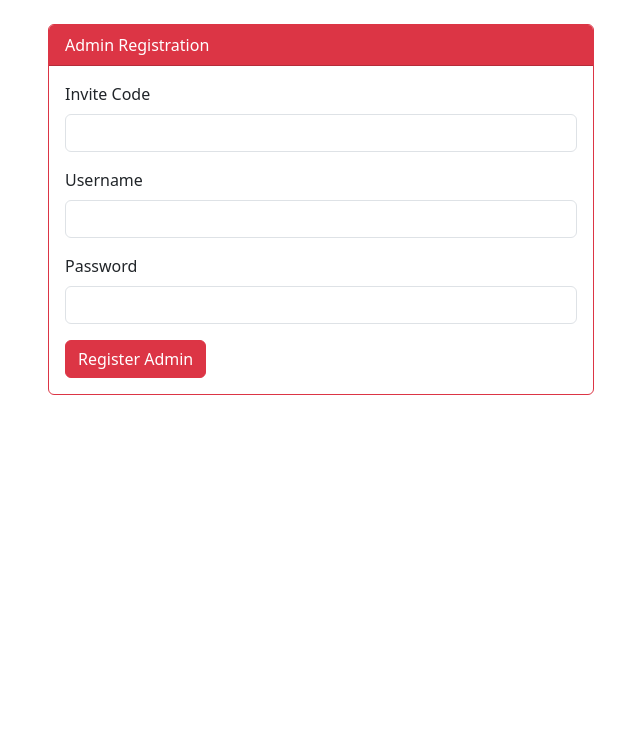
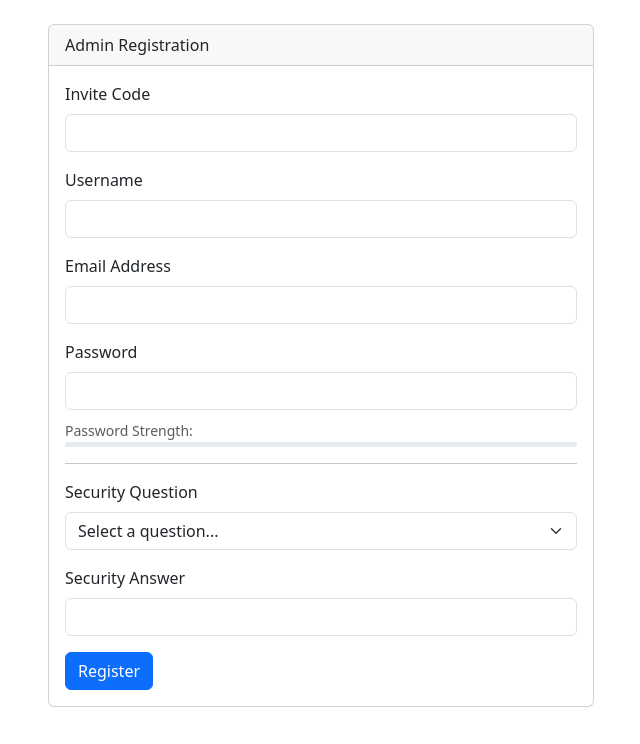
Before and after one commit to arm00pv/pray, a Flask app: page /admins/register in a window 1280 px wide. Shown: the part 56-800 px from the top of the page, without its empty margins (319-959 px from the left). Run offline with Flask 3, Linux system fonts and the light colour scheme.

Commit message:
Enhance security, recovery flow, blocking logic, and translations

```diff
--- a/models.py
+++ b/models.py
@@ -63,13 +63,15 @@ class User(UserMixin, db.Model):
 
 class BlockedUser(db.Model):
     id = db.Column(db.Integer, primary_key=True)
-    email = db.Column(db.String(150), unique=True, nullable=False)
+    email = db.Column(db.String(150), unique=True, nullable=True) # Nullable if blocking by ID only
+    user_id = db.Column(db.Integer, nullable=True) # Block by ID
     reason = db.Column(db.String(255), nullable=True)
     created_at = db.Column(db.DateTime, default=lambda: datetime.now(timezone.utc))
 
 class Admin(UserMixin, db.Model):
     id = db.Column(db.Integer, primary_key=True)
     username = db.Column(db.String(150), unique=True, nullable=False)
+    email = db.Column(db.String(150), unique=True, nullable=True)
     password_hash = db.Column(db.String(255), nullable=False)
     created_at = db.Column(db.DateTime, default=lambda: datetime.now(timezone.utc))
     security_question = db.Column(db.String(255), nullable=True)
--- a/routes/admin_auth_routes.py
+++ b/routes/admin_auth_routes.py
@@ -2,6 +2,9 @@ from flask import Blueprint, render_template, redirect, url_for, flash, request
 from flask_login import login_user, logout_user, login_required, current_user
 from models import Admin, AdminInvite
 from extensions import db, bcrypt
+from utils import validate_password_strength
+import uuid
+from datetime import datetime, timedelta
 
 admin_auth_bp = Blueprint('admin_auth', __name__, url_prefix='/admins')
 
@@ -17,12 +20,72 @@ def login():
         flash('Invalid admin credentials')
     return render_template('admin_login.html')
 
+@admin_auth_bp.route('/forgot-password', methods=['GET', 'POST'])
+def forgot_password():
+    if request.method == 'POST':
+        username = request.form.get('username')
+        admin = Admin.query.filter_by(username=username).first()
+        if admin:
+            return render_template('answer_security_question.html', user_id=admin.id, question=admin.security_question, is_admin=True)
+        else:
+            flash('Admin username not found.')
+    return render_template('forgot_password.html', is_admin=True)
+
+@admin_auth_bp.route('/verify-security-answer/<int:admin_id>', methods=['POST'])
+def verify_security_answer(admin_id):
+    admin = Admin.query.get_or_404(admin_id)
+    answer = request.form.get('security_answer')
+
+    if answer and admin.security_answer_hash and bcrypt.check_password_hash(admin.security_answer_hash, answer.lower().strip()):
+        token = str(uuid.uuid4())
+        admin.reset_token = token
+        admin.reset_token_expiry = datetime.utcnow() + timedelta(hours=1)
+        db.session.commit()
+        return redirect(url_for('admin_auth.reset_password', token=token))
+    else:
+        flash('Incorrect security answer.')
+        return render_template('answer_security_question.html', user_id=admin.id, question=admin.security_question, is_admin=True)
+
+@admin_auth_bp.route('/reset-password/<token>', methods=['GET', 'POST'])
+def reset_password(token):
+    admin = Admin.query.filter_by(reset_token=token).first()
+    if not admin or not admin.reset_token_expiry or admin.reset_token_expiry < datetime.utcnow():
+        flash('Invalid or expired reset link.')
+        return redirect(url_for('admin_auth.login'))
+
+    if request.method == 'POST':
+        password = request.form.get('password')
+        confirm_password = request.form.get('confirm_password')
+
+        if password != confirm_password:
+            flash('Passwords do not match.')
+            return render_template('reset_password.html', token=token, is_admin=True)
+
+        valid, errors = validate_password_strength(password)
+        if not valid:
+            for error in errors:
+                flash(error)
+            return render_template('reset_password.html', token=token, is_admin=True)
+
+        hashed_pw = bcrypt.generate_password_hash(password).decode('utf-8')
+        admin.password_hash = hashed_pw
+        admin.reset_token = None
+        admin.reset_token_expiry = None
+        db.session.commit()
+        flash('Password updated successfully. Please login.')
+        return redirect(url_for('admin_auth.login'))
+
+    return render_template('reset_password.html', token=token, is_admin=True)
+
 @admin_auth_bp.route('/register', methods=['GET', 'POST'])
 def register():
     if request.method == 'POST':
         username = request.form.get('username')
         password = request.form.get('password')
+        email = request.form.get('email')
         invite_code = request.form.get('invite_code')
+        security_question = request.form.get('security_question')
+        security_answer = request.form.get('security_answer')
 
         invite = AdminInvite.query.filter_by(code=invite_code, is_used=False).first()
         if not invite:
@@ -33,8 +96,22 @@ def register():
             flash('Username already exists.')
             return redirect(url_for('admin_auth.register'))
 
+        valid, errors = validate_password_strength(password)
+        if not valid:
+            for error in errors:
+                flash(error)
+            return redirect(url_for('admin_auth.register'))
+
         hashed_pw = bcrypt.generate_password_hash(password).decode('utf-8')
-        admin = Admin(username=username, password_hash=hashed_pw)
+        hashed_answer = bcrypt.generate_password_hash(security_answer.lower().strip()).decode('utf-8') if security_answer else None
+
+        admin = Admin(
+            username=username,
+            email=email,
+            password_hash=hashed_pw,
+            security_question=security_question,
+            security_answer_hash=hashed_answer
+        )
         invite.is_used = True
 
         db.session.add(admin)
--- a/templates/admin_flagged.html
+++ b/templates/admin_flagged.html
@@ -18,7 +18,7 @@
                     <form action="{{ url_for('admin.delete_entry', entry_id=entry.id) }}" method="POST" style="display:inline;">
                         <button type="submit" class="btn btn-danger btn-sm">{{ _('Delete Entry') }}</button>
                     </form>
-                    <form action="{{ url_for('admin.block_user', user_id=entry.user_id) }}" method="POST" style="display:inline;">
+                    <form action="{{ url_for('admin.block_author', entry_id=entry.id) }}" method="POST" style="display:inline;">
                         <button type="submit" class="btn btn-warning btn-sm">{{ _('Block User') }}</button>
                     </form>
                 </div>
--- a/templates/admin_register.html
+++ b/templates/admin_register.html
@@ -3,26 +3,82 @@
 {% block content %}
 <div class="row justify-content-center">
     <div class="col-md-6">
-        <div class="card border-danger">
-            <div class="card-header bg-danger text-white">Admin Registration</div>
+        <div class="card">
+            <div class="card-header">{{ _('Admin Registration') }}</div>
             <div class="card-body">
                 <form method="POST">
                     <div class="mb-3">
-                        <label for="invite_code" class="form-label">Invite Code</label>
+                        <label for="invite_code" class="form-label">{{ _('Invite Code') }}</label>
                         <input type="text" class="form-control" id="invite_code" name="invite_code" required>
                     </div>
                     <div class="mb-3">
-                        <label for="username" class="form-label">Username</label>
+                        <label for="username" class="form-label">{{ _('Username') }}</label>
                         <input type="text" class="form-control" id="username" name="username" required>
                     </div>
                     <div class="mb-3">
-                        <label for="password" class="form-label">Password</label>
-                        <input type="password" class="form-control" id="password" name="password" required>
+                        <label for="email" class="form-label">{{ _('Email Address') }}</label>
+                        <input type="email" class="form-control" id="email" name="email" required>
                     </div>
-                    <button type="submit" class="btn btn-danger">Register Admin</button>
+                    <div class="mb-3">
+                        <label for="password" class="form-label">{{ _('Password') }}</label>
+                        <input type="password" class="form-control" id="password" name="password" required onkeyup="checkPasswordStrength()">
+                        <div class="mt-2">
+                            <small class="text-muted">{{ _('Password Strength') }}:</small>
+                            <div class="progress" style="height: 5px;">
+                                <div id="strength-bar" class="progress-bar" role="progressbar" style="width: 0%;" aria-valuenow="0" aria-valuemin="0" aria-valuemax="100"></div>
+                            </div>
+                        </div>
+                    </div>
+                    <hr>
+                    <div class="mb-3">
+                        <label for="security_question" class="form-label">{{ _('Security Question') }}</label>
+                        <select class="form-select" id="security_question" name="security_question" required>
+                            <option value="">{{ _('Select a question...') }}</option>
+                            <option value="What was the name of your first pet?">{{ _('What was the name of your first pet?') }}</option>
+                            <option value="What is your mother's maiden name?">{{ _('What is your mother\'s maiden name?') }}</option>
+                            <option value="What city were you born in?">{{ _('What city were you born in?') }}</option>
+                            <option value="What is the name of your favorite book?">{{ _('What is the name of your favorite book?') }}</option>
+                        </select>
+                    </div>
+                    <div class="mb-3">
+                        <label for="security_answer" class="form-label">{{ _('Security Answer') }}</label>
+                        <input type="text" class="form-control" id="security_answer" name="security_answer" required>
+                    </div>
+                    <button type="submit" class="btn btn-primary">{{ _('Register') }}</button>
                 </form>
             </div>
         </div>
     </div>
 </div>
+
+<script>
+function checkPasswordStrength() {
+    var password = document.getElementById("password").value;
+    var strength = 0;
+
+    // Requirements
+    var hasLength = password.length >= 8;
+    var hasUpper = /[A-Z]/.test(password);
+    var hasLower = /[a-z]/.test(password);
+    var hasNumber = /\d/.test(password);
+
+    if (hasLength) strength += 1;
+    if (hasUpper) strength += 1;
+    if (hasLower) strength += 1;
+    if (hasNumber) strength += 1;
+
+    var bar = document.getElementById("strength-bar");
+    var width = (strength / 4) * 100;
+
+    bar.style.width = width + "%";
+
+    if (strength < 2) {
+        bar.className = "progress-bar bg-danger";
+    } else if (strength < 4) {
+        bar.className = "progress-bar bg-warning";
+    } else {
+        bar.className = "progress-bar bg-success";
+    }
+}
+</script>
 {% endblock %}
--- a/templates/forgot_password.html
+++ b/templates/forgot_password.html
@@ -8,8 +8,8 @@
             <div class="card-body">
                 <form method="POST">
                     <div class="mb-3">
-                        <label for="email" class="form-label">{{ _('Email Address') }}</label>
-                        <input type="email" class="form-control" id="email" name="email" required>
+                        <label for="username" class="form-label">{{ _('Username') }}</label>
+                        <input type="text" class="form-control" id="username" name="username" required>
                     </div>
                     <button type="submit" class="btn btn-primary">{{ _('Next') }}</button>
                 </form>
```
Also changed, not shown: routes/admin_routes.py (+37 -6 lines), routes/auth_routes.py (+5 -15 lines), routes/entry_routes.py (+13 -1 lines), templates/admin_dashboard.html (+14 -0 lines), utils.py (+20 -3 lines), translations/es/LC_MESSAGES/messages.po, 2 other files.
